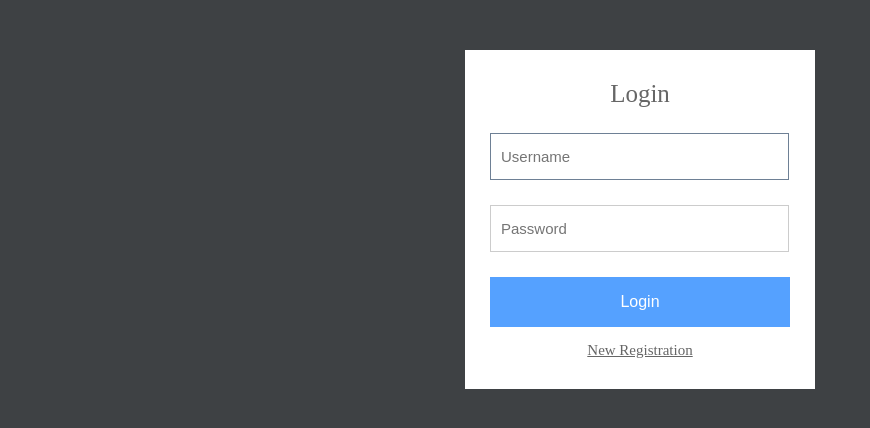
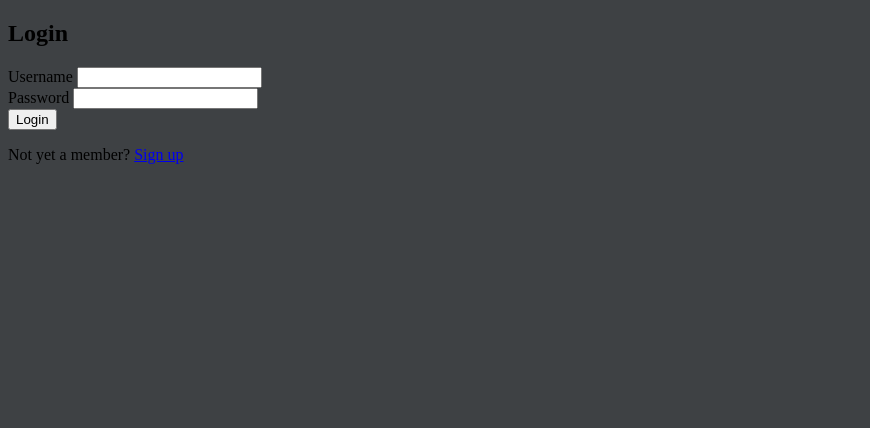
Before and after one commit to Baartie/Projectweek, a PHP site: page /login.php in a window 1280 px wide. Shown: the top 428 px of the page, without its empty margins (0-870 px from the left). Run offline with PHP 8.4, Linux system fonts and the light colour scheme; a stand-in replaces the project's code that opens the database connection.

Commit message:
Change: Whole new login page including 2 password verification

```diff
--- a/login.php
+++ b/login.php
@@ -1,49 +1,31 @@
+<?php include('server.php') ?>
 <!DOCTYPE html>
 <html>
+<head>
+  <title>Registration system PHP and MySQL</title>
+  <link rel="stylesheet" type="text/css" href="assets\style\loginpage.css">
+</head>
+<body>
+  <div class="header">
+  	<h2>Login</h2>
+  </div>
 
-<head>
-    <meta charset="utf-8"/>
-    <title>Login</title>
-    <link rel="stylesheet" href="assets\style\loginpage.css"/>
-</head>
-
-<body>
-<?php
-    require('db.php');
-    session_start();
-    // When form submitted, check and create user session.
-    if (isset($_POST['username'])) {
-        $username = stripslashes($_REQUEST['username']);    // removes backslashes
-        $username = mysqli_real_escape_string($con, $username);
-        $password = stripslashes($_REQUEST['password']);
-        $password = mysqli_real_escape_string($con, $password);
-        // Check user is exist in the database
-        $query    = "SELECT * FROM `users` WHERE username='$username'
-                     AND password='" . md5($password) . "'";
-        $result = mysqli_query($con, $query) or die(mysql_error());
-        $rows = mysqli_num_rows($result);
-        if ($rows == 1) {
-            $_SESSION['username'] = $username;
-            // Redirect to user dashboard page
-            header("Location: dashboard.php");
-        } else {
-            echo "<div class='form'>
-                  <h3>Incorrect Username/password.</h3><br/>
-                  <p class='link'>Click here to <a href='login.php'>Login</a> again.</p>
-                  </div>";
-        }
-    } else {
-?>
-    <form class="form" method="post" name="login">
-        <h1 class="login-title">Login</h1>
-        <input type="text" class="login-input" name="username" placeholder="Username" autofocus="true"/>
-        <input type="password" class="login-input" name="password" placeholder="Password"/>
-        <input type="submit" value="Login" name="submit" class="login-button"/>
-        <p class="link"><a href="./registration.php">New Registration</a></p>
+  <form method="post" action="login.php">
+  	<?php include('errors.php'); ?>
+  	<div class="input-group">
+  		<label>Username</label>
+  		<input type="text" name="username" >
+  	</div>
+  	<div class="input-group">
+  		<label>Password</label>
+  		<input type="password" name="password">
+  	</div>
+  	<div class="input-group">
+  		<button type="submit" class="btn" name="login_user">Login</button>
+  	</div>
+  	<p>
+  		Not yet a member? <a href="register.php">Sign up</a>
+  	</p>
   </form>
-<?php
-    }
-?>
 </body>
-
 </html>
```
